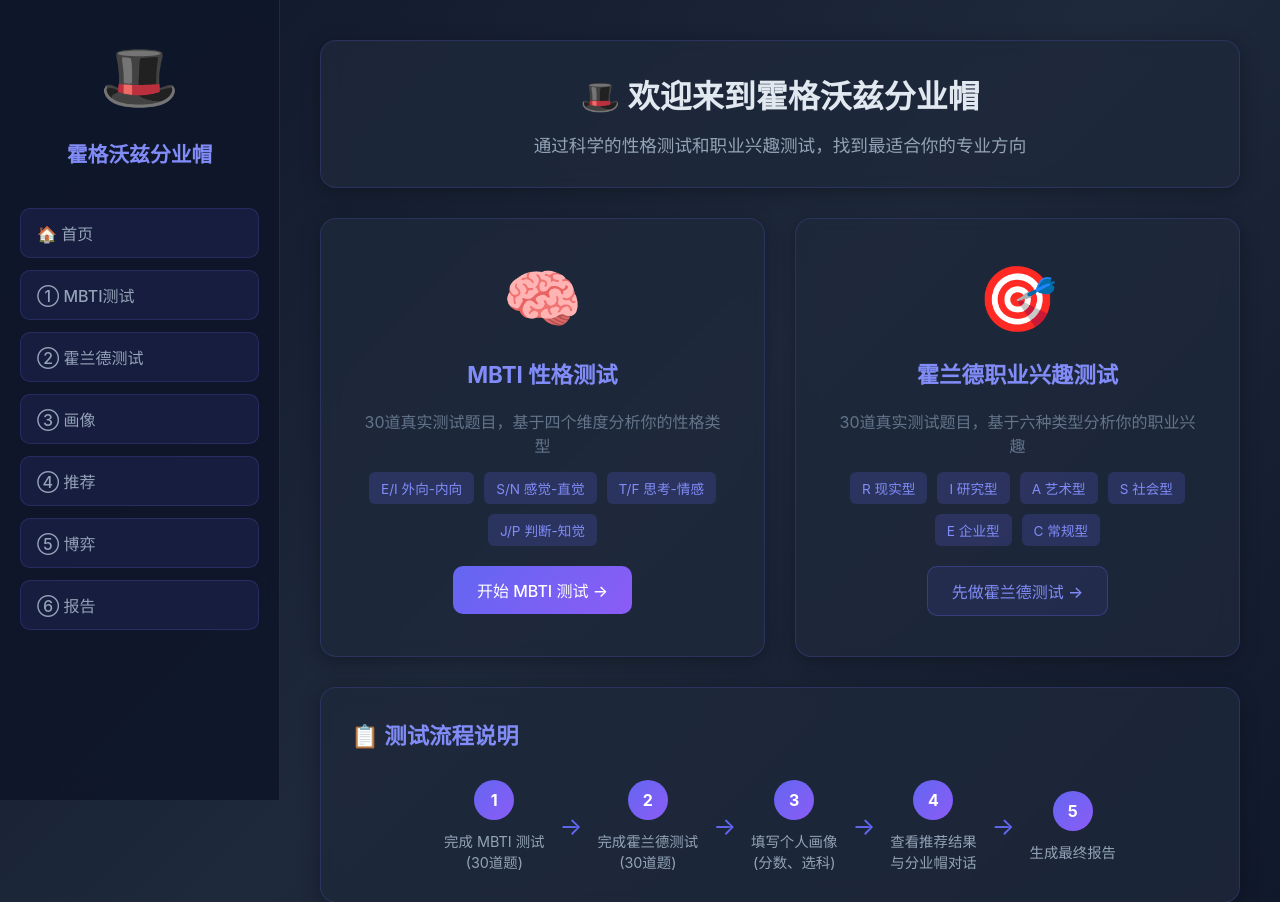
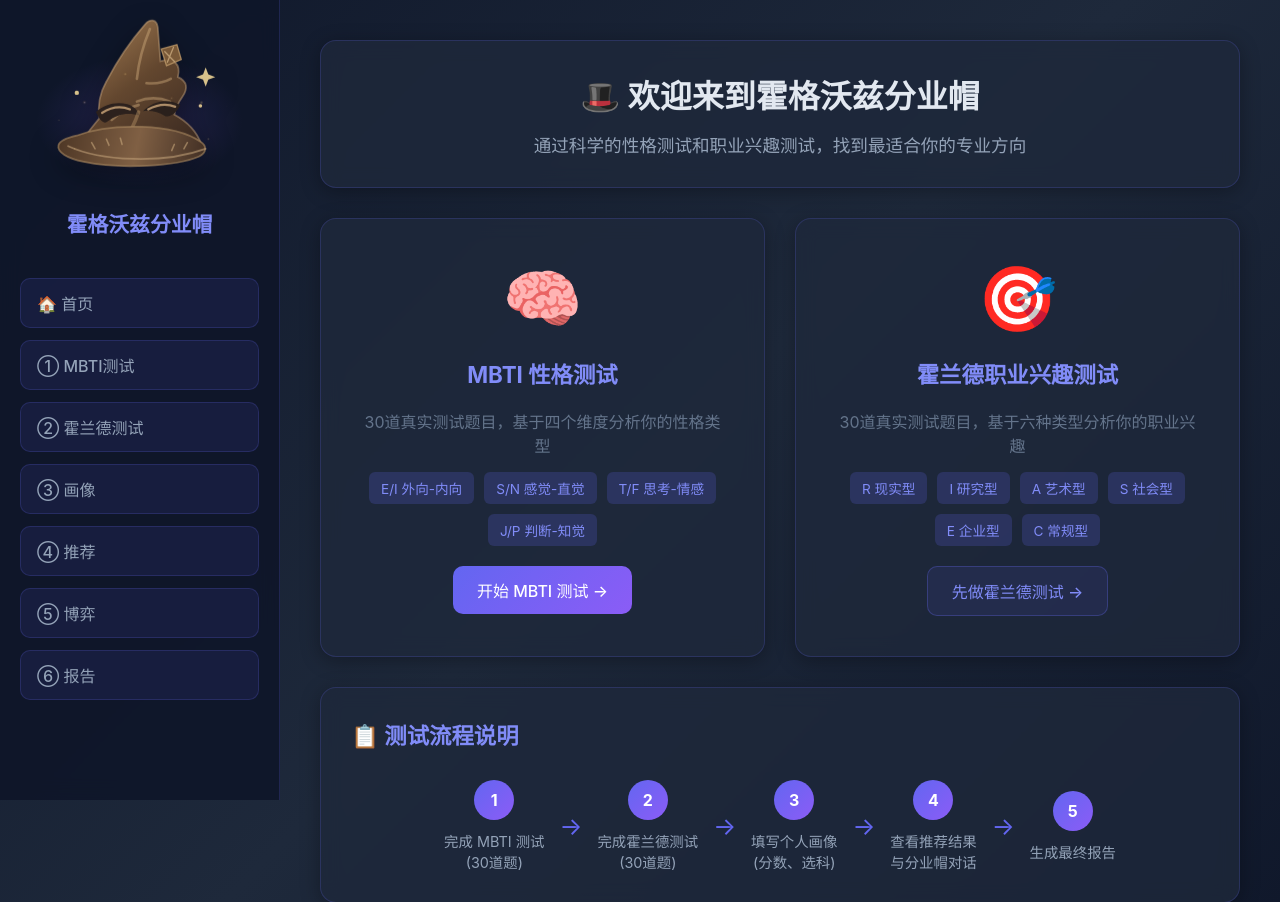
Before and after one commit to yiranWang-enola/huogewozifenyemao, a Django app: page / in a window 1280 px wide. Shown: the top 902 px of the page. Run offline with Django 5.2, Linux system fonts and the light colour scheme.

Commit message:
Improve sorting hat illustration and add floating magic particles

```diff
--- a/Code/static/css/style.css
+++ b/Code/static/css/style.css
@@ -19,7 +19,25 @@ body {
     border-right: 1px solid rgba(99, 102, 241, 0.2);
 }
 
-.hat { font-size: 4em; text-align: center; margin-bottom: 20px; animation: float 3s ease-in-out infinite; }
+.hat { position: relative; height: 148px; display: flex; align-items: center; justify-content: center; margin-bottom: 20px; isolation: isolate; }
+.hat::before { content: ''; position: absolute; inset: 15px 15px 0; z-index: -1; background: radial-gradient(ellipse, rgba(139, 92, 246, .2), transparent 70%); pointer-events: none; }
+.hat img { width: 210px; height: 184px; object-fit: contain; filter: drop-shadow(0 10px 15px rgba(0, 0, 0, .4)); animation: float 4s ease-in-out infinite; }
+.hat-particles { position: absolute; inset: 0; pointer-events: none; }
+.hat-particles span { position: absolute; left: var(--x, 50%); top: var(--y, 65%); width: var(--size, 3px); height: var(--size, 3px); border-radius: 50%; background: #f6dfae; box-shadow: 0 0 6px 2px rgba(235, 192, 118, .5); opacity: 0; animation: magic-drift var(--duration, 4s) var(--delay, 0s) ease-out infinite; }
+.hat-particles span:nth-child(1) { --x: 26%; --dx: -34px; --dy: -68px; --delay: -1s; }
+.hat-particles span:nth-child(2) { --x: 69%; --dx: 35px; --dy: -86px; --delay: -2.5s; --size: 4px; }
+.hat-particles span:nth-child(3) { --x: 38%; --y: 40%; --dx: -24px; --dy: -60px; --delay: -3s; --duration: 5s; }
+.hat-particles span:nth-child(4) { --x: 62%; --y: 42%; --dx: 26px; --dy: -63px; --delay: -1.6s; }
+.hat-particles span:nth-child(5) { --x: 22%; --y: 75%; --dx: -20px; --dy: -42px; --delay: -3.7s; --size: 2px; }
+.hat-particles span:nth-child(6) { --x: 78%; --y: 75%; --dx: 20px; --dy: -48px; --delay: -.8s; }
+.hat-particles span:nth-child(7) { --x: 45%; --y: 30%; --dx: -14px; --dy: -40px; --delay: -2.1s; --size: 2px; }
+.hat-particles span:nth-child(8) { --x: 58%; --y: 28%; --dx: 18px; --dy: -38px; --delay: -3.5s; --duration: 5.5s; }
+.hat-particles span:nth-child(9) { --x: 32%; --y: 82%; --dx: -44px; --dy: -26px; --delay: -2.8s; --size: 2px; }
+.hat-particles span:nth-child(10) { --x: 67%; --y: 80%; --dx: 42px; --dy: -32px; --delay: -.4s; --duration: 4.8s; }
+.hat-particles span:nth-child(11) { --x: 30%; --y: 55%; --dx: -36px; --dy: -80px; --delay: -4.2s; --duration: 5s; background: #c4b5fd; }
+.hat-particles span:nth-child(12) { --x: 72%; --y: 53%; --dx: 30px; --dy: -70px; --delay: -1.9s; background: #c4b5fd; }
+@keyframes magic-drift { 0% { opacity: 0; transform: translate(0, 0) scale(.3); } 18% { opacity: .85; } 60% { opacity: .6; } 100% { opacity: 0; transform: translate(var(--dx), var(--dy)) scale(.15); } }
+@media (prefers-reduced-motion: reduce) { .hat img, .hat-particles span { animation: none; } .hat-particles span { opacity: .45; } }
 @keyframes float { 0%, 100% { transform: translateY(0); } 50% { transform: translateY(-10px); } }
 
 .sidebar h2 { text-align: center; color: #818cf8; margin-bottom: 40px; font-size: 1.3em; }
--- a/Code/templates/base.html
+++ b/Code/templates/base.html
@@ -5,12 +5,19 @@
     <meta name="viewport" content="width=device-width, initial-scale=1.0">
     <title>{% block title %}霍格沃兹分业帽{% endblock %}</title>
     {% load static %}
-    <link rel="stylesheet" href="{% static 'css/style.css' %}">
+    <link rel="stylesheet" href="{% static 'css/style.css' %}?v=magic-particles-2">
     {% block extra_css %}{% endblock %}
 </head>
 <body>
     <div class="sidebar">
-        <div class="hat">🎩</div>
+        <div class="hat">
+            <img src="{% static 'images/sorting-hat.svg' %}" alt="古老的魔法分院帽">
+            <div class="hat-particles" aria-hidden="true">
+                <span></span><span></span><span></span><span></span>
+                <span></span><span></span><span></span><span></span>
+                <span></span><span></span><span></span><span></span>
+            </div>
+        </div>
         <h2>霍格沃兹分业帽</h2>
         <div class="stepBox">
             <div class="step {% if current_step == 'home' %}active{% endif %}">
```
Also changed, not shown: Code/static/images/sorting-hat.svg (added).
